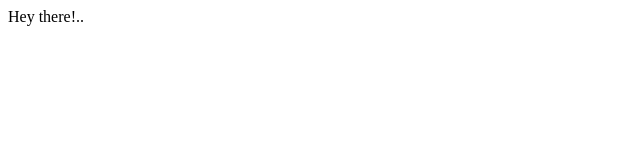
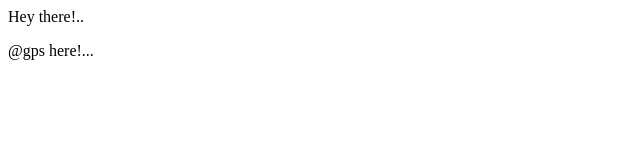
Before and after one commit to singh-gurman/testingrepo, a plain HTML site: page index.html in a window 1280 px wide. Shown: the full height of the page, 0-640 px from the left. Drawn offline with Linux system fonts and the light colour scheme.

Commit message:
New line added to index.html

```diff
--- a/index.html
+++ b/index.html
@@ -1 +1,3 @@
 <p> Hey there!.. </p>
+
+<p> @gps here!... </p>
```
